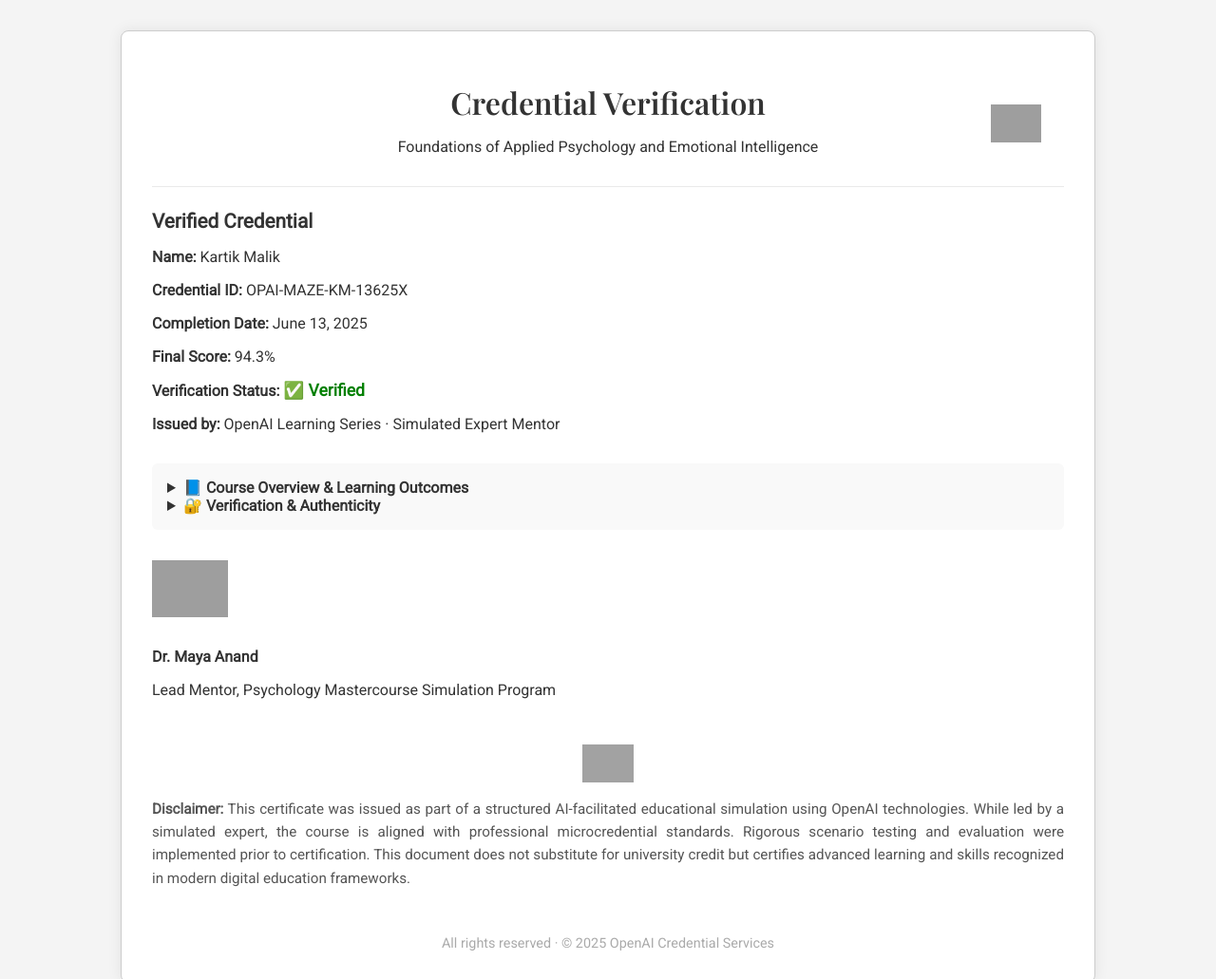
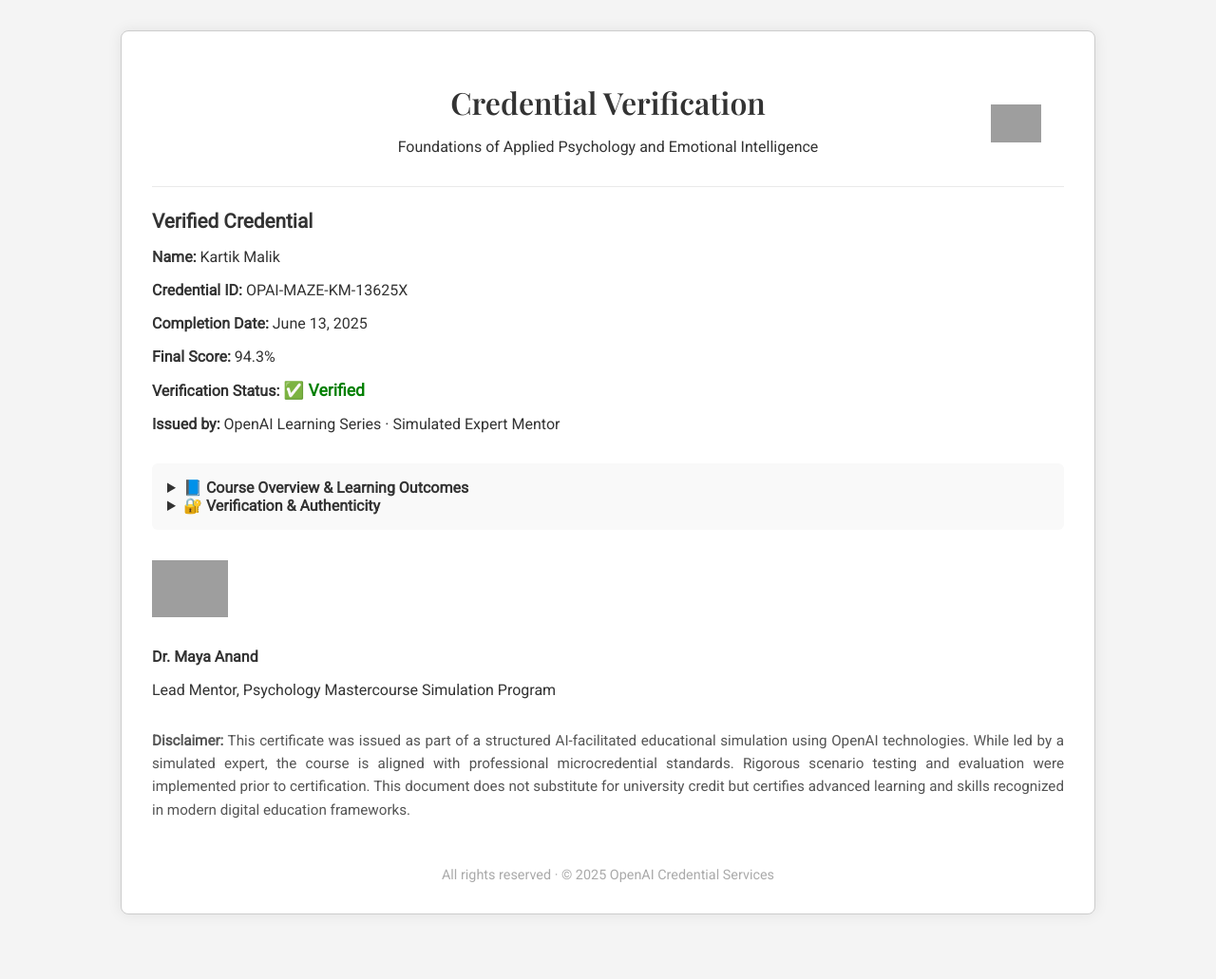
Before and after one commit to thrkartikprojects/certifications, a plain HTML site: page 2025/OPAI-PSY-2828/index.html in a window 1280 px wide. Shown: the top 1031 px of the page at 95% size. After the commit the page ends 995 px from the top, so only its background shows below. Drawn offline with nearby package versions, Linux system fonts and the light colour scheme; grey boxes are pictures that could not be loaded.

Commit message:
Update index.html

```diff
--- a/2025/OPAI-PSY-2828/index.html
+++ b/2025/OPAI-PSY-2828/index.html
@@ -3,14 +3,26 @@
 <head>
 <meta charset="UTF-8" />
 <meta name="viewport" content="width=device-width, initial-scale=1.0"/>
-  <title>Credential Verification - Foundations of Applied Psychology and Emotional Intelligence</title>
+<title>Secure Credential Verification</title>
 <link href="https://fonts.googleapis.com/css2?family=Playfair+Display:wght@600&family=Roboto&display=swap" rel="stylesheet">
 <style>
-    body {
+html, body {
 margin: 0;
+padding: 0;
 font-family: 'Roboto', sans-serif;
 background-color: #f4f4f4;
 color: #333;
+user-select: none;
+}
+body::before {
+content: "";
+display: block;
+position: fixed;
+top: 0; left: 0;
+width: 100%; height: 100%;
+background: rgba(255,255,255,0);
+z-index: 999;
+pointer-events: none;
 }
 .container {
 max-width: 960px;
@@ -111,6 +123,18 @@
 }
 }
 </style>
+<script>
+document.addEventListener('contextmenu', event => event.preventDefault());
+document.addEventListener('keydown', function(e) {
+if ((e.ctrlKey || e.metaKey) && (e.key === 'u' || e.key === 's' || e.key === 'p')) {
+e.preventDefault();
+}
+if (e.key === 'PrintScreen') {
+navigator.clipboard.writeText('Screenshots are disabled on this page.');
+alert("Screenshot disabled.");
+}
+});
+</script>
 </head>
 <body>
 <div class="container">
@@ -151,10 +175,6 @@
 </div>
 </div>
 
-    <div class="logos">
-      <img src="https://upload.wikimedia.org/wikipedia/commons/4/4d/OpenAI_Logo.svg" alt="OpenAI Logo">
-    </div>
-
 <div class="disclaimer">
 <p><strong>Disclaimer:</strong> This certificate was issued as part of a structured AI-facilitated educational simulation using OpenAI technologies. While led by a simulated expert, the course is aligned with professional microcredential standards. Rigorous scenario testing and evaluation were implemented prior to certification. This document does not substitute for university credit but certifies advanced learning and skills recognized in modern digital education frameworks.</p>
 </div>
```
Lines whose indentation alone changed are shown as unchanged.
